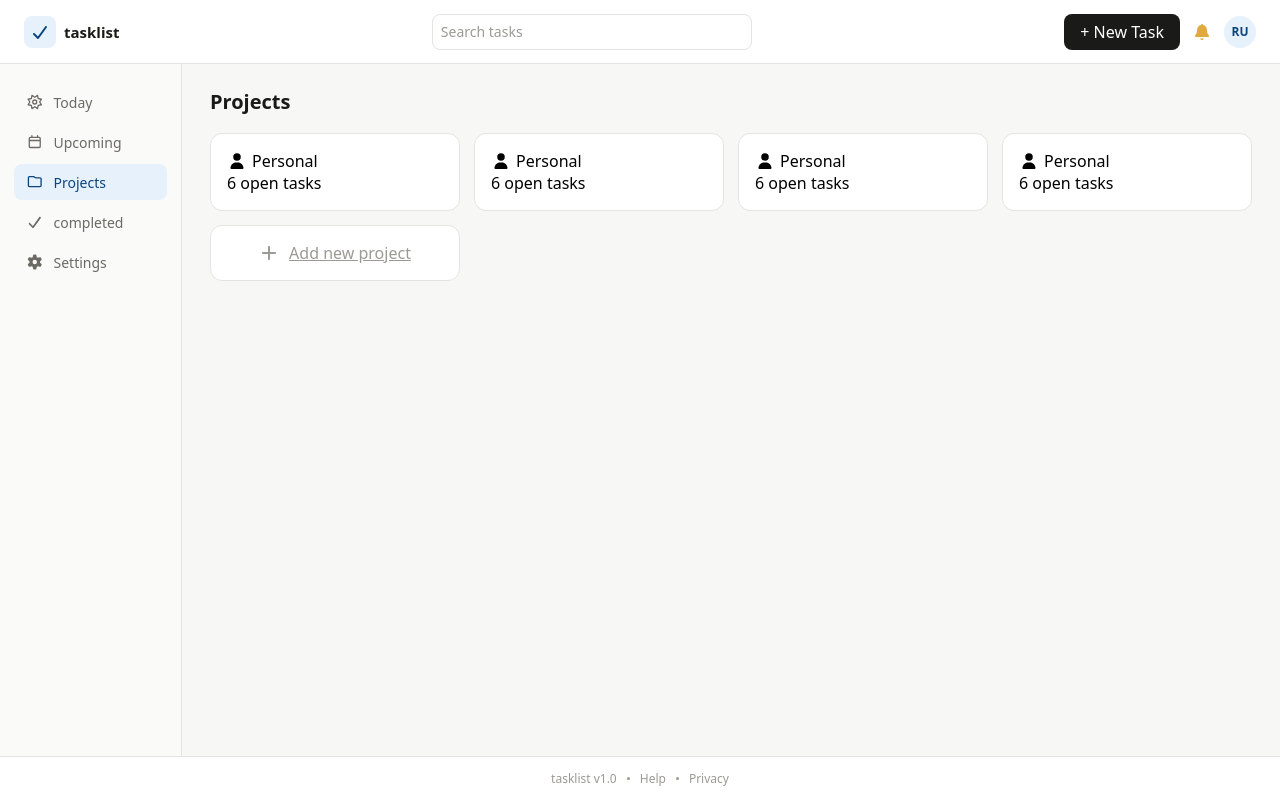
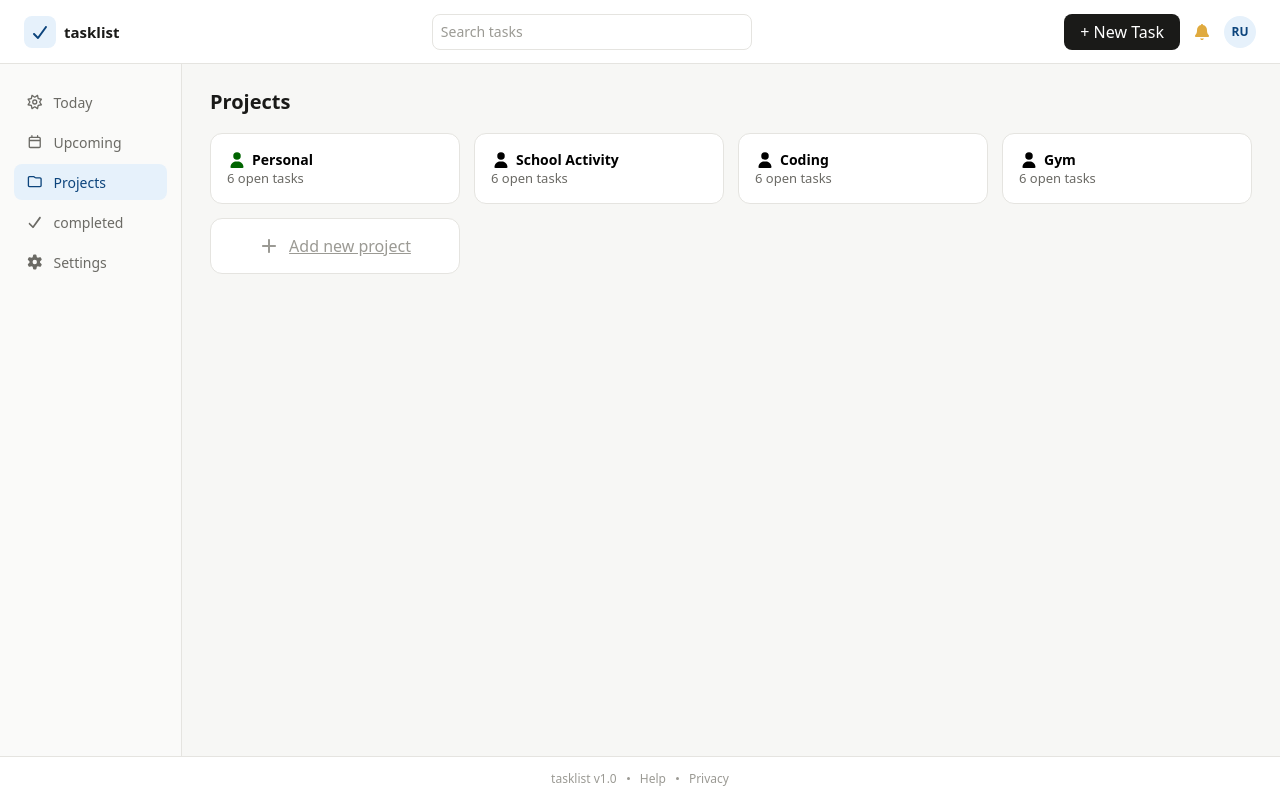
Before and after one commit to AlainRegisDev88/to-do-app, a React (Vite) app in the folder to-do-app/: page /projects in a window 1280 px wide. Built offline with nearby package versions, Linux system fonts and the light colour scheme.

Commit message:
add the typography for the task cards

```diff
--- a/to-do-app/src/components/ProjectsPage.css
+++ b/to-do-app/src/components/ProjectsPage.css
@@ -25,6 +25,17 @@
     border-radius: var(--radius-lg);
     padding: 16px;
 }
+
+.project-card .open-tasks-count{
+    font-size: 13px;
+    color: var(--text-secondary);
+}
+
+.project-header .project-title{
+    font-weight: 600;
+    font-size: 14px;
+}
+
 .project-card .project-header{
     display: flex;
     align-items: center;
--- a/to-do-app/src/components/ProjectsPage.jsx
+++ b/to-do-app/src/components/ProjectsPage.jsx
@@ -12,7 +12,7 @@ const ProjectsPage = () => {
             <div className="projects-container">
                 <div className="project-card">
                     <div className="project-header">
-                        <FontAwesomeIcon icon={faUser} />
+                        <FontAwesomeIcon icon={faUser} style={{color:"darkgreen"}}/>
                         <p className="project-title">Personal</p>
                     </div>
                     <p className="open-tasks-count">
@@ -23,7 +23,7 @@ const ProjectsPage = () => {
                 <div className="project-card">
                     <div className="project-header">
                         <FontAwesomeIcon icon={faUser} />
-                        <p className="project-title">Personal</p>
+                        <p className="project-title">School Activity</p>
                     </div>
                     <p className="open-tasks-count">
                         6 open tasks
@@ -33,7 +33,7 @@ const ProjectsPage = () => {
                 <div className="project-card">
                     <div className="project-header">
                         <FontAwesomeIcon icon={faUser} />
-                        <p className="project-title">Personal</p>
+                        <p className="project-title">Coding</p>
                     </div>
                     <p className="open-tasks-count">
                         6 open tasks
@@ -43,7 +43,7 @@ const ProjectsPage = () => {
                 <div className="project-card">
                     <div className="project-header">
                         <FontAwesomeIcon icon={faUser} />
-                        <p className="project-title">Personal</p>
+                        <p className="project-title">Gym</p>
                     </div>
                     <p className="open-tasks-count">
                         6 open tasks
```
